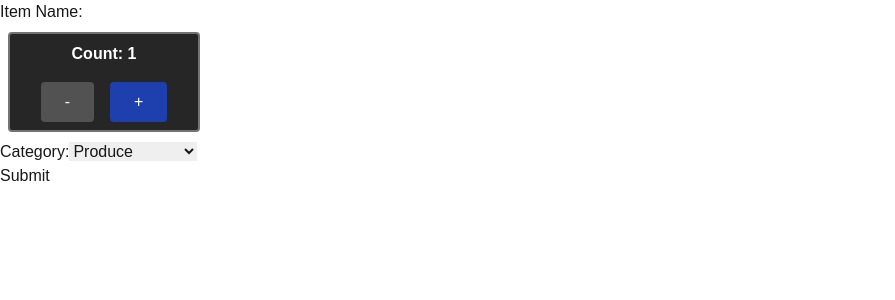
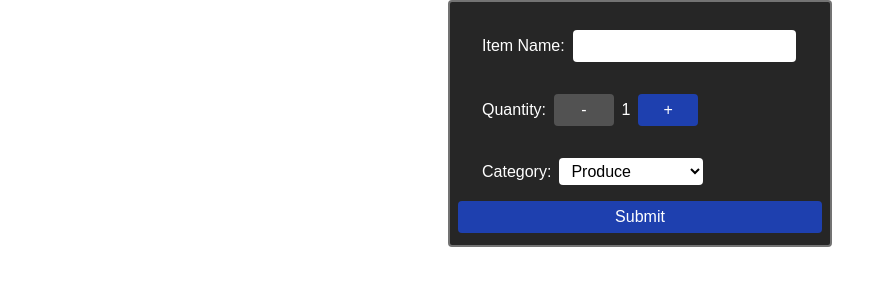
Before and after one commit to its-nic/cprg306-assignments, a Next.js app: page /week-5 in a window 1280 px wide. Shown: the top 300 px of the page, without its empty margins (0-895 px from the left). Built offline with nearby package versions, Linux system fonts and the light colour scheme.

Commit message:
Week 5 - Styling
add styling to week 5 page

```diff
--- a/app/week-5/new-item.js
+++ b/app/week-5/new-item.js
@@ -54,23 +54,24 @@ export default function NewItem() {
     else disableDecrementButton = false;
 
 
-    let buttonStyle = "bg-blue-800 rounded mx-2 px-6 py-2 hover:bg-blue-500 active:bg-blue-400 disabled:bg-neutral-600";
+    let buttonStyle = "bg-blue-800 rounded py-1 hover:bg-blue-500 active:bg-blue-400 disabled:bg-neutral-600 w-full";
 
 
     return(
-        <form onSubmit={handleSubmit}>
-            <div>
-                <label>Item Name:</label>
-                <input type="text" required onChange={handleNameChange} value={name}></input>
+        <form onSubmit={handleSubmit} class="flex flex-wrap max-w-sm px-2 py-3 text-white bg-neutral-800 rounded border-2  border-neutral-500">
+            <div class="w-full m-4">
+                <label class="px-2">Item Name:</label>
+                <input type="text" required onChange={handleNameChange} value={name} class="text-black bg-white rounded px-2 py-1"></input>
             </div>
-            <div class="text-white bg-neutral-800 m-2 px-3 py-2 rounded max-w-48 border-2 border-neutral-500 text-center">
-                <p class="font-bold text-2x1 pb-4">Count: {quantity}</p>
+            <div class="flex w-56 m-4">
+                <p class="px-2 py-1">Quantity:</p>
                 <button type="button" onClick={decrement} disabled={disableDecrementButton} class={buttonStyle}>-</button>
+                <p class="py-1 px-2">{quantity}</p>
                 <button type="button" onClick={increment} disabled={disableIncrementButton} class={buttonStyle}>+</button>
             </div>
-            <div>
-                <label>Category:</label>
-                <select onChange={handleCategoryChange} value={category}>
+            <div class="w-full m-4">
+                <label class="px-2">Category:</label>
+                <select onChange={handleCategoryChange} value={category} class="text-black bg-white rounded px-2 py-1">
                     <option value="produce">Produce</option>
                     <option value="dairy">Dairy</option>
                     <option value="bakery">Bakery</option>
@@ -84,8 +85,8 @@ export default function NewItem() {
                     <option value="other">Other</option>
                 </select>
             </div>
-            <div>
-                <button>Submit</button>
+            <div class="w-full">
+                <button class={buttonStyle}>Submit</button>
             </div>
         </form>
 
--- a/app/week-5/page.js
+++ b/app/week-5/page.js
@@ -2,7 +2,7 @@ import NewItem from "./new-item";
 
 export default function Page() {
     return(
-        <main>
+        <main class="flex justify-center">
             <NewItem />
         </main>
     );
```
